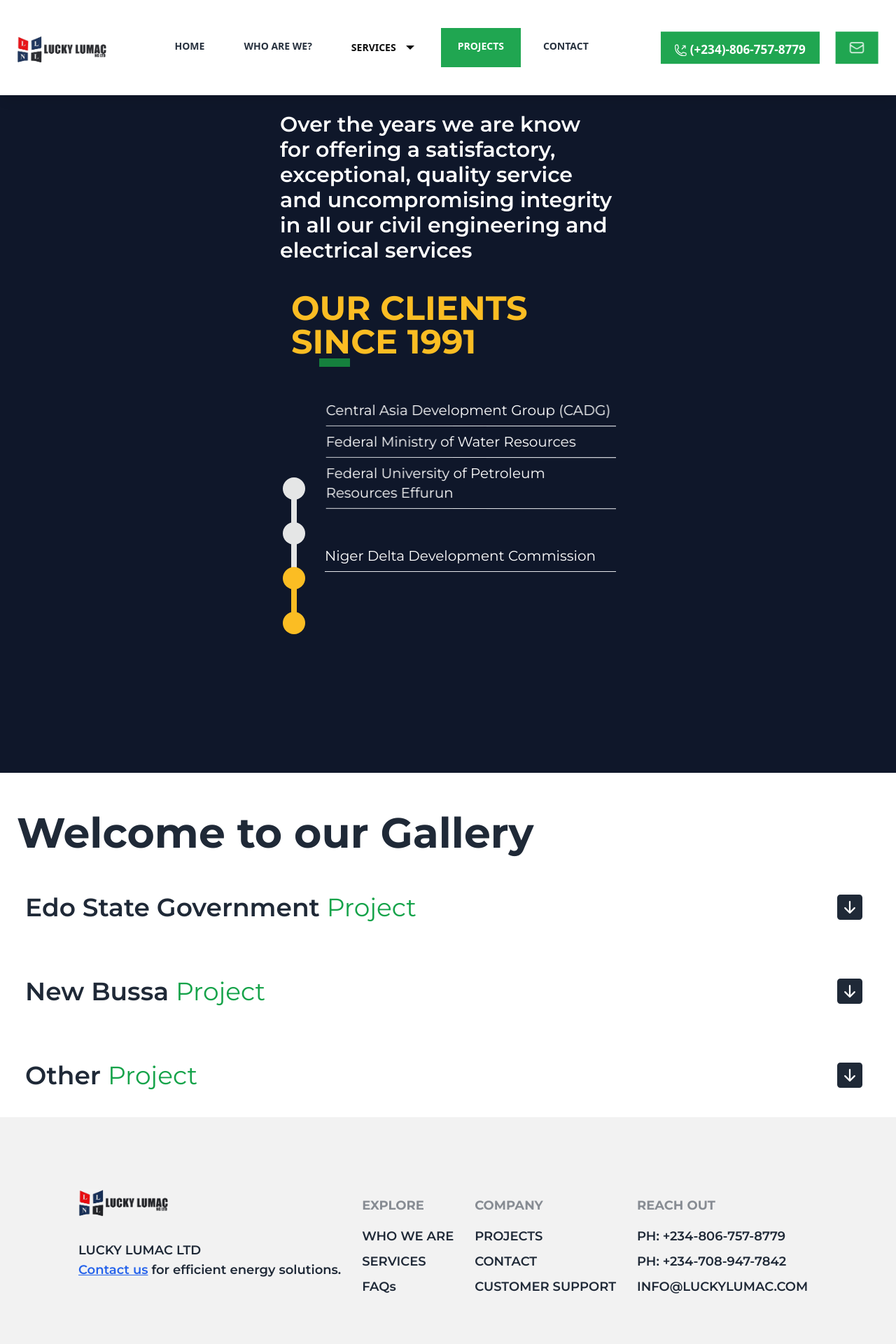
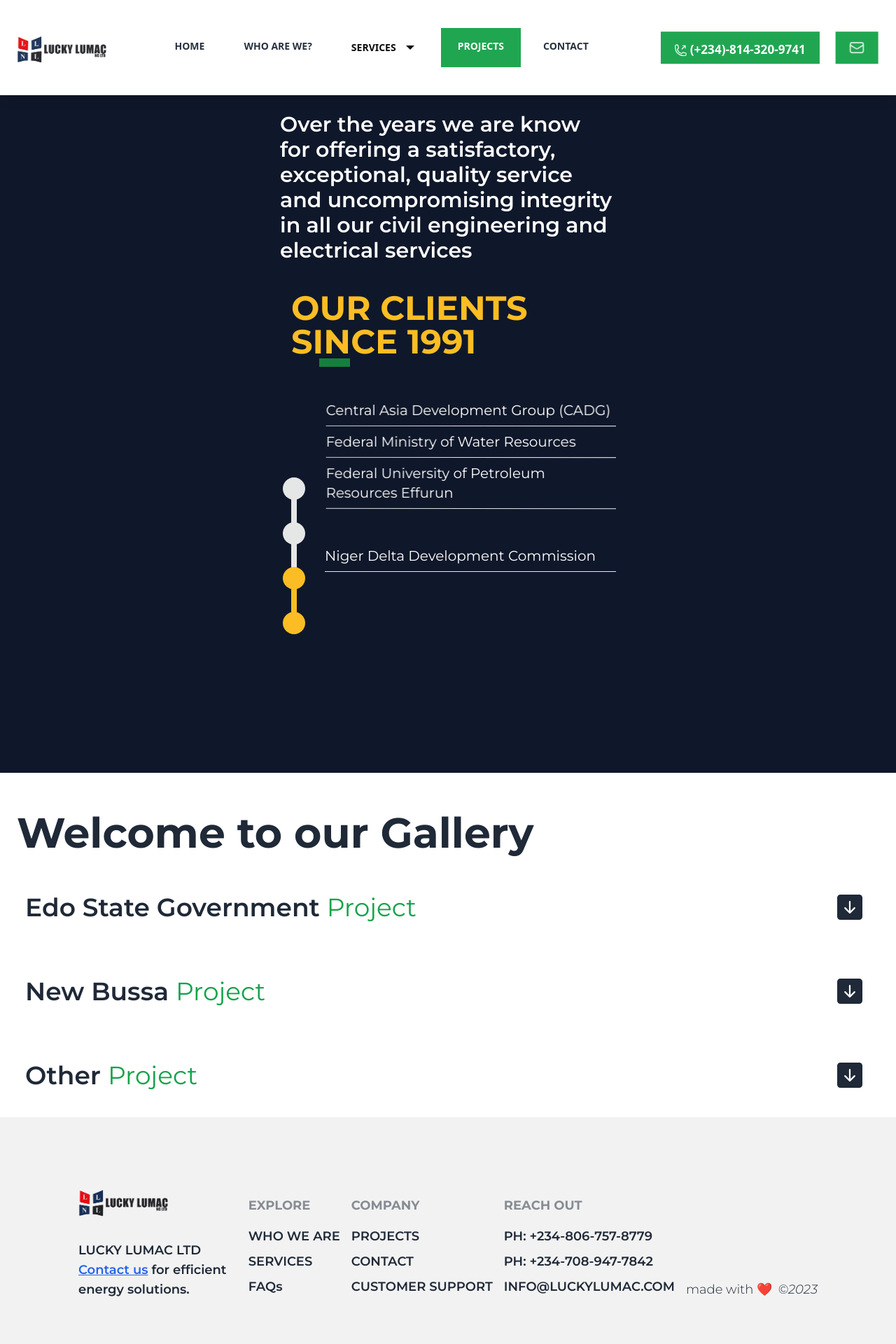
Before and after one commit to Miracle-omosede/lucky-lumac, a React (Create React App) app: page /projects in a window 1280 px wide. Shown: the top 1920 px of the page at 70% size. Built offline with nearby package versions, Linux system fonts and the light colour scheme.

Commit message:
unending

```diff
--- a/src/components/Footer.jsx
+++ b/src/components/Footer.jsx
@@ -9,9 +9,11 @@
         <p>
           LUCKY LUMAC LTD
           <br />
-          <span href="/Contact" className="link text-blue-600 font-semibold">Contact us</span> for efficient energy solutions.
+          <span href="/Contact" className="link text-blue-600 font-semibold">
+            Contact us
+          </span>{" "}
+          for efficient energy solutions.
           <br />
-
         </p>
       </div>
       <div className="uppercase">
@@ -44,6 +46,9 @@
           info@luckylumac.com
         </a>
       </div>
+      <div className="w-full self-end flex-row flex font-light">
+        made with ❤️<em >&copy;2023</em>
+      </div>
     </footer>
   );
 }
--- a/src/components/Navbar.jsx
+++ b/src/components/Navbar.jsx
@@ -210,7 +210,7 @@
                   />
                 </svg>
               </span>
-              <span id="show"> (+234)-806-757-8779</span>
+              <span id="show"> (+234)-814-320-9741</span>
             </button>
           </div>
 
--- a/src/pages/Contact.jsx
+++ b/src/pages/Contact.jsx
@@ -99,8 +99,7 @@
               </svg>
             </span>
             <p className="md:pr-0">
-              Suite B080, H&A Plaza, Plot 24 Wuye District Opposite Okanga Plaza
-              Wuye, FCT
+              19, Philip Shuaibu street Wuye, FCT Abuja.
             </p>
           </div>
           <div
@@ -124,7 +123,7 @@
               </svg>
             </span>
             <p>
-              +234-806-757-8779 <br /> +234-708-947-7842
+              +234-814-320-9741
             </p>
           </div>
           <div
```
Also changed, not shown: 1 other file (tests, documents, lock files or other folders).
